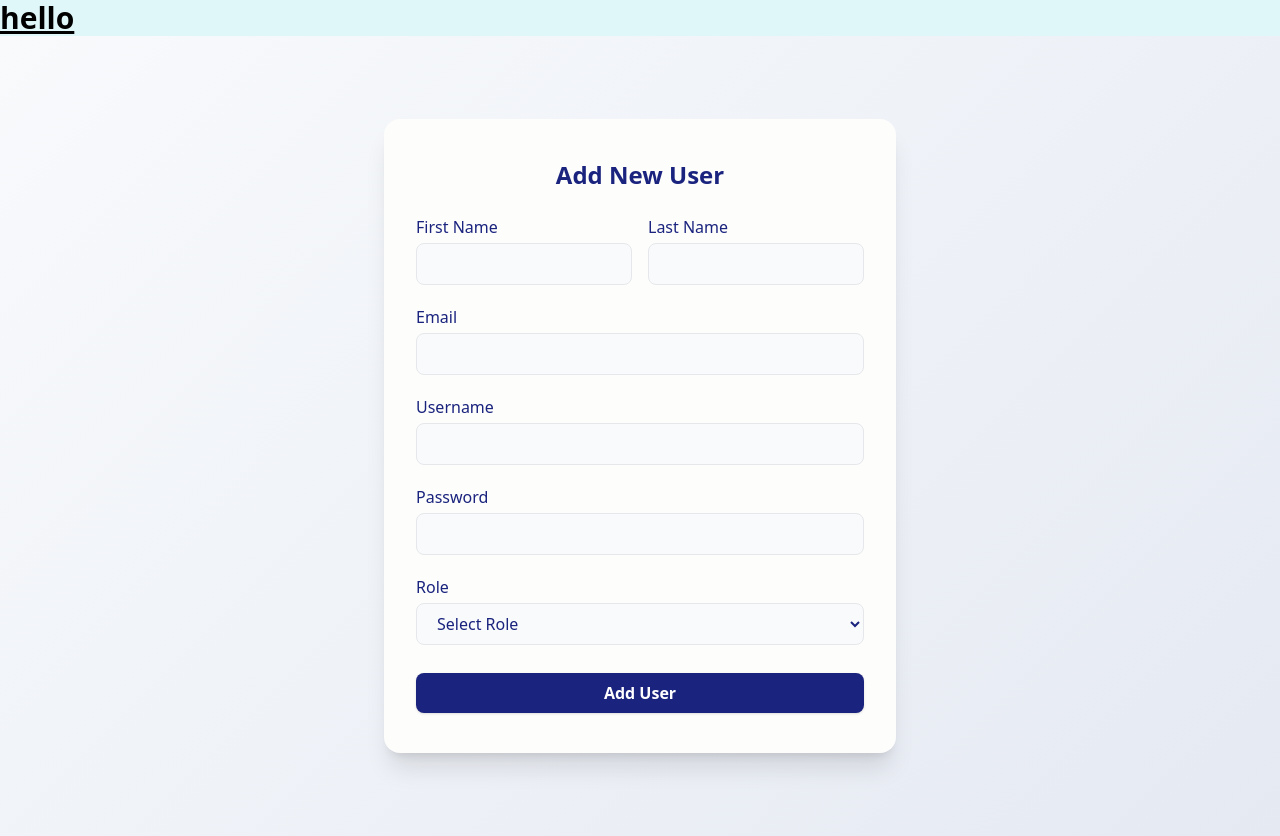
After one commit to shahzaibaly1938/QFinance, a Django app: page /accounts/add-user/ in a window 1280 px wide. The commit adds this page. Run offline with Django 5.2, Linux system fonts and the light colour scheme; the visitor is signed in with stand-in values (Sample User, id 1); style sheets or scripts are compiled from the project's sources.

Commit message:
Created Login page and add new user page like staff manager.

```diff
--- /dev/null
+++ b/users/templates/user/add_user.html
@@ -0,0 +1,68 @@
+{% extends "base.html" %}
+
+{% block title %}Login | Q Travel Finance{% endblock %}
+
+{% block content %}
+<div class="min-h-screen flex items-center justify-center bg-gray-100" style="background: linear-gradient(135deg, #f8fafc 0%, #e5e9f2 100%);">
+  <div class="w-full max-w-lg bg-[#fdfdfb] rounded-2xl shadow-xl px-8 py-10">
+    <h1 class="text-2xl font-bold text-[#1a237e] mb-6 text-center font-sans">Add New User</h1>
+    {% if messages %}
+    <ul class="mb-4 space-y-2">
+      {% for message in messages %}
+      <li{% if message.tags %} class="px-4 py-2 rounded text-sm font-medium
+        {% if 'error' in message.tags %} bg-red-100 text-red-700 border border-red-200
+        {% elif 'success' in message.tags %} bg-green-100 text-green-700 border border-green-200
+        {% else %}bg-blue-100 text-blue-700 border border-blue-200
+        {% endif %}"{% endif %}>
+        {{ message }}
+      </li>
+      {% endfor %}
+    </ul>
+    {% endif %}
+    <form method="post" class="space-y-5">
+      {% csrf_token %}
+      <div class="grid grid-cols-1 md:grid-cols-2 gap-4">
+        <div>
+          <label for="first_name" class="block text-[#1a237e] font-medium mb-1">First Name</label>
+          <input type="text" id="first_name" name="first_name" required
+            class="block w-full px-4 py-2 border border-gray-200 rounded-lg bg-gray-50 text-[#1a237e] placeholder-gray-400 focus:outline-none focus:ring-2 focus:ring-[#1a237e] focus:border-[#1a237e] transition font-sans" />
+        </div>
+        <div>
+          <label for="last_name" class="block text-[#1a237e] font-medium mb-1">Last Name</label>
+          <input type="text" id="last_name" name="last_name" required
+            class="block w-full px-4 py-2 border border-gray-200 rounded-lg bg-gray-50 text-[#1a237e] placeholder-gray-400 focus:outline-none focus:ring-2 focus:ring-[#1a237e] focus:border-[#1a237e] transition font-sans" />
+        </div>
+      </div>
+      <div>
+        <label for="email" class="block text-[#1a237e] font-medium mb-1">Email</label>
+        <input type="email" id="email" name="email" required
+          class="block w-full px-4 py-2 border border-gray-200 rounded-lg bg-gray-50 text-[#1a237e] placeholder-gray-400 focus:outline-none focus:ring-2 focus:ring-[#1a237e] focus:border-[#1a237e] transition font-sans" />
+      </div>
+      <div>
+        <label for="username" class="block text-[#1a237e] font-medium mb-1">Username</label>
+        <input type="text" id="username" name="username" required
+          class="block w-full px-4 py-2 border border-gray-200 rounded-lg bg-gray-50 text-[#1a237e] placeholder-gray-400 focus:outline-none focus:ring-2 focus:ring-[#1a237e] focus:border-[#1a237e] transition font-sans" />
+      </div>
+      <div>
+        <label for="password" class="block text-[#1a237e] font-medium mb-1">Password</label>
+        <input type="password" id="password" name="password" required
+          class="block w-full px-4 py-2 border border-gray-200 rounded-lg bg-gray-50 text-[#1a237e] placeholder-gray-400 focus:outline-none focus:ring-2 focus:ring-[#1a237e] focus:border-[#1a237e] transition font-sans" />
+      </div>
+      <div>
+        <label for="role" class="block text-[#1a237e] font-medium mb-1">Role</label>
+        <select id="role" name="role" required
+          class="block w-full px-4 py-2 border border-gray-200 rounded-lg bg-gray-50 text-[#1a237e] focus:outline-none focus:ring-2 focus:ring-[#1a237e] focus:border-[#1a237e] transition font-sans">
+          <option value="">Select Role</option>
+          <option value="manager">Manager</option>
+          <option value="admin">Admin</option>
+          <option value="staff">Staff</option>
+        </select>
+      </div>
+      <button type="submit"
+        class="w-full py-2 px-4 rounded-lg text-white bg-[#1a237e] hover:bg-[#3949ab] font-semibold shadow transition font-sans mt-2">
+        Add User
+      </button>
+    </form>
+  </div>
+</div>
+{% endblock %}
--- a/users/urls.py
+++ b/users/urls.py
@@ -1,6 +1,13 @@
 from django.urls import path
 from . import views
+from django.contrib.auth import views as auth_views
 
 urlpatterns = [
     path('login/', views.login, name='login'),
+    path('logout/', views.logout, name='logout'),
+    path('add-user/', views.add_user, name='add_user'),
+    path('password_reset/', auth_views.PasswordResetView.as_view(), name='password_reset'),
+    path('password_reset/done/', auth_views.PasswordResetDoneView.as_view(), name='password_reset_done'),
+    path('reset/<uidb64>/<token>/', auth_views.PasswordResetConfirmView.as_view(), name='password_reset_confirm'),
+    path('reset/done/', auth_views.PasswordResetCompleteView.as_view(), name='password_reset_complete'),
 ]
--- a/users/views.py
+++ b/users/views.py
@@ -1,10 +1,63 @@
-from django.shortcuts import render
+from django.shortcuts import render, redirect
+from django.contrib.auth import authenticate
+from django.contrib.auth import login as auth_login
+from django.contrib.auth import logout as auth_logout
+from django.contrib import messages
+from django.contrib.auth.decorators import login_required
+from django.contrib.auth.models import User
+from django.contrib.auth.hashers import make_password
+from django.contrib.auth.models import Group
 
 # Create your views here.
 
 def login(request):
     if request.method == 'POST':
-        pass
+        username = request.POST.get('username')
+        password = request.POST.get('password')
+        user = authenticate(request, username=username, password=password)
+        if user is not None:
+            auth_login(request, user)
+            return redirect('dashboard')
+        else:
+            messages.error(request, 'Invalid username or password.')
+            return redirect('login')
+
+    return render(request, 'user/login.html')
+
+@login_required
+def add_user(request):
+    if request.method == 'POST':
+        first_name = request.POST.get('first_name')
+        last_name = request.POST.get('last_name')
+        email = request.POST.get('email')
+        username = request.POST.get('username')
+        password = request.POST.get('password')
+        role = request.POST.get('role')
+        print(role)
+
+        if User.objects.filter(username=username).exists():
+            messages.error(request, 'Username already exists.')
+            return redirect('add_user')
+
+        user = User.objects.create(
+            first_name = first_name,
+            last_name = last_name,
+            username=username,
+            email=email,
+            password=make_password(password),  # hash the password
+            is_staff=(role == 'staff' or role == 'admin' or role == 'manager'),
+            is_superuser=(role == 'admin'),
+        )
+        my_group = Group.objects.get(name=role)
+        my_group.user_set.add(user)
+
+        messages.success(request, f"{role.title()} account created successfully.")
+        return redirect('add_user')
 
 
-    return render(request, 'user/login.html')
+    return render(request, 'user/add_user.html')
+
+
+def logout(request):
+    auth_logout(request)
+    return redirect('login')
```
Also changed, not shown: users/templates/user/login.html (+45 -2 lines).
